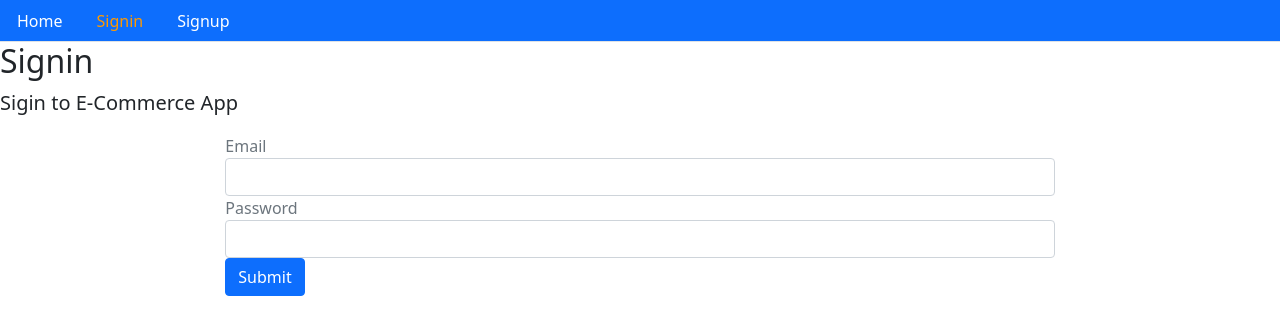
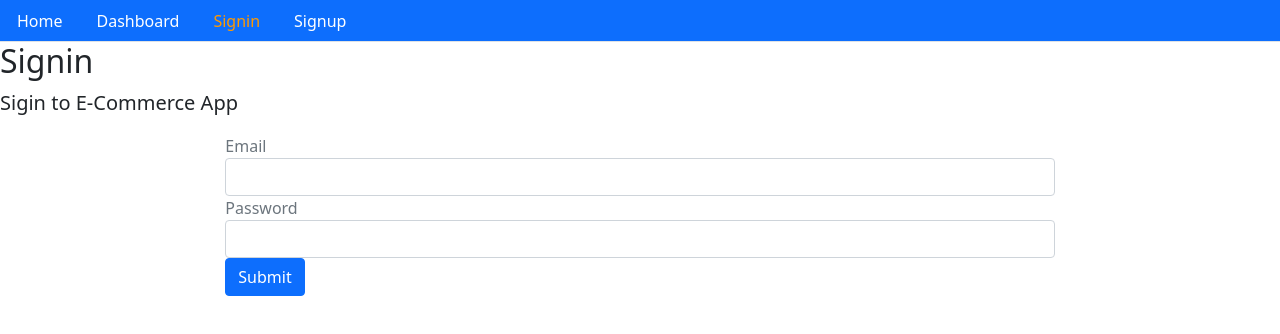
Before and after one commit to Starlla/ecommerce-front, a React (Create React App) app: page /signin in a window 1280 px wide. Shown: the top 334 px of the page. Built offline with nearby package versions, Linux system fonts and the light colour scheme.

Commit message:
Use PrivateRoute

```diff
--- a/src/Routes.js
+++ b/src/Routes.js
@@ -1,6 +1,8 @@
 import { BrowserRouter, Route, Switch } from 'react-router-dom'
 
+import Dashboard from './user/UserDashboard'
 import Home from './core/Home'
+import PrivateRoute from './auth/PrivateRoute'
 import React from 'react'
 import Signin from './user/Signin';
 import Signup from './user/Signup';
@@ -12,6 +14,7 @@
         <Route path="/" exact component={Home} />
         <Route path="/signin" exact component={Signin} />
         <Route path="/signup" exact component={Signup} />
+        <PrivateRoute path="/dashboard" exact component={Dashboard}/>
       </Switch>
     </BrowserRouter>
   )
--- /dev/null
+++ b/src/auth/PrivateRoute.js
@@ -0,0 +1,14 @@
+import React, { Component } from 'react';
+import { Redirect, Route } from 'react-router-dom'
+
+import { isAuthenticated } from './index'
+
+const PrivateRoute = ({ component: Component, ...rest }) => (
+  <Route {...rest} render={props => isAuthenticated() ? (
+    <Component {...props} />
+ ) : (
+      <Redirect to={{ pathname: '/signin', state: { from: props.location } }} />
+    )} />
+)
+
+export default PrivateRoute;
--- a/src/core/Menu.js
+++ b/src/core/Menu.js
@@ -14,6 +14,9 @@
   <url className="nav nav-tabs bg-primary">
     <li className="nav-item">
       <Link className="nav-link" to="/" style={isActive(history, '/')}>Home</Link>
+    </li>
+    <li className="nav-item">
+      <Link className="nav-link" to="/dashboard" style={isActive(history, '/dashboard')}>Dashboard</Link>
     </li>
     {!isAuthenticated() && (
       <Fragment>
--- /dev/null
+++ b/src/user/UserDashboard.js
@@ -0,0 +1,12 @@
+import Layout from '../core/Layout'
+import React from 'react'
+
+const Dashboard = () => {
+  return (
+  <Layout title = "Dashboard" description="User Dashboard">
+    ...
+  </Layout>
+  )
+}
+
+export default Dashboard
```
